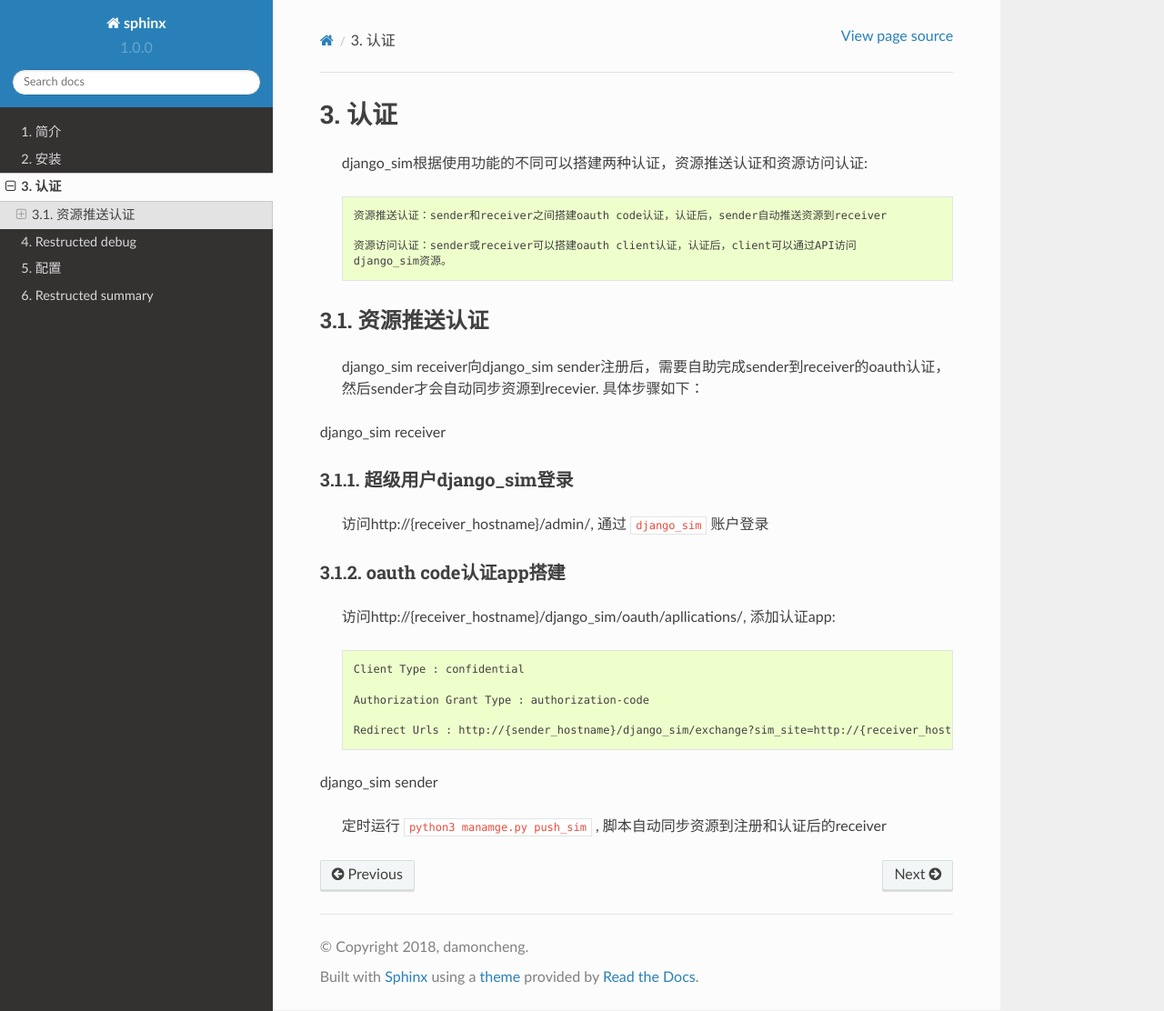
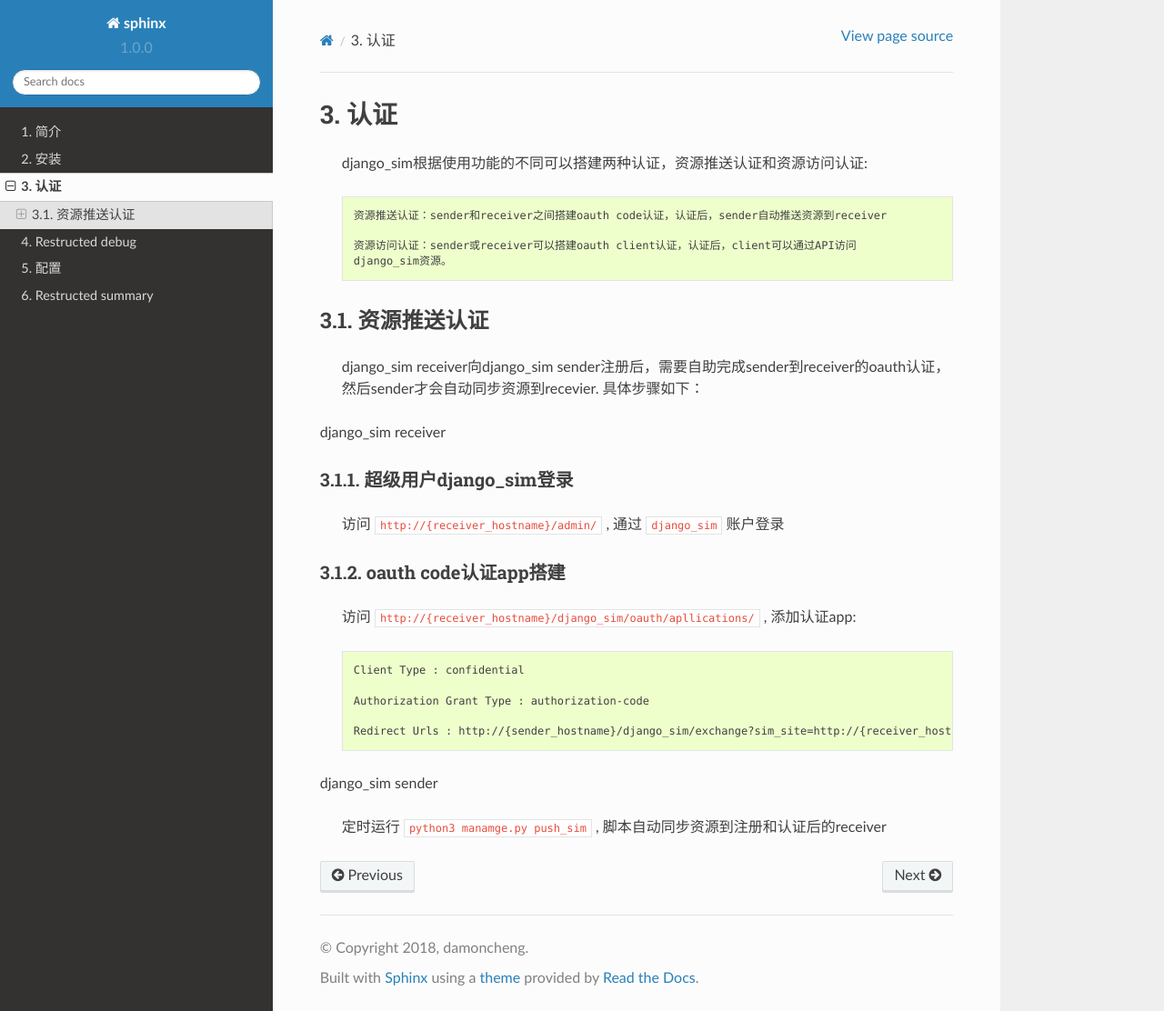
Before and after one commit to damoncheng/Sphinx, a Sphinx documentation site: the page built from source/restructed/django_sim_auth.rst, in a window 1280 px wide and 1112 px high. Shown: the whole window at 91% size. Built offline with Sphinx 7.4.7 and the Read the Docs theme 2.0.0, drawn with Linux system fonts in a browser that asks for light colours.

```diff
--- a/source/restructed/django_sim_auth.rst
+++ b/source/restructed/django_sim_auth.rst
@@ -22,12 +22,12 @@ django_sim receiver
 超级用户django_sim登录
 ---------------------------------------
 
-    访问http://{receiver_hostname}/admin/, 通过 ``django_sim`` 账户登录
+    访问 ``http://{receiver_hostname}/admin/`` , 通过 ``django_sim`` 账户登录
 
 oauth code认证app搭建
 ---------------------------------------
 
-    访问http://{receiver_hostname}/django_sim/oauth/apllications/, 添加认证app::
+    访问 ``http://{receiver_hostname}/django_sim/oauth/apllications/`` , 添加认证app::
 
         Client Type : confidential
 
```
Also changed, not shown: 1 other file.
